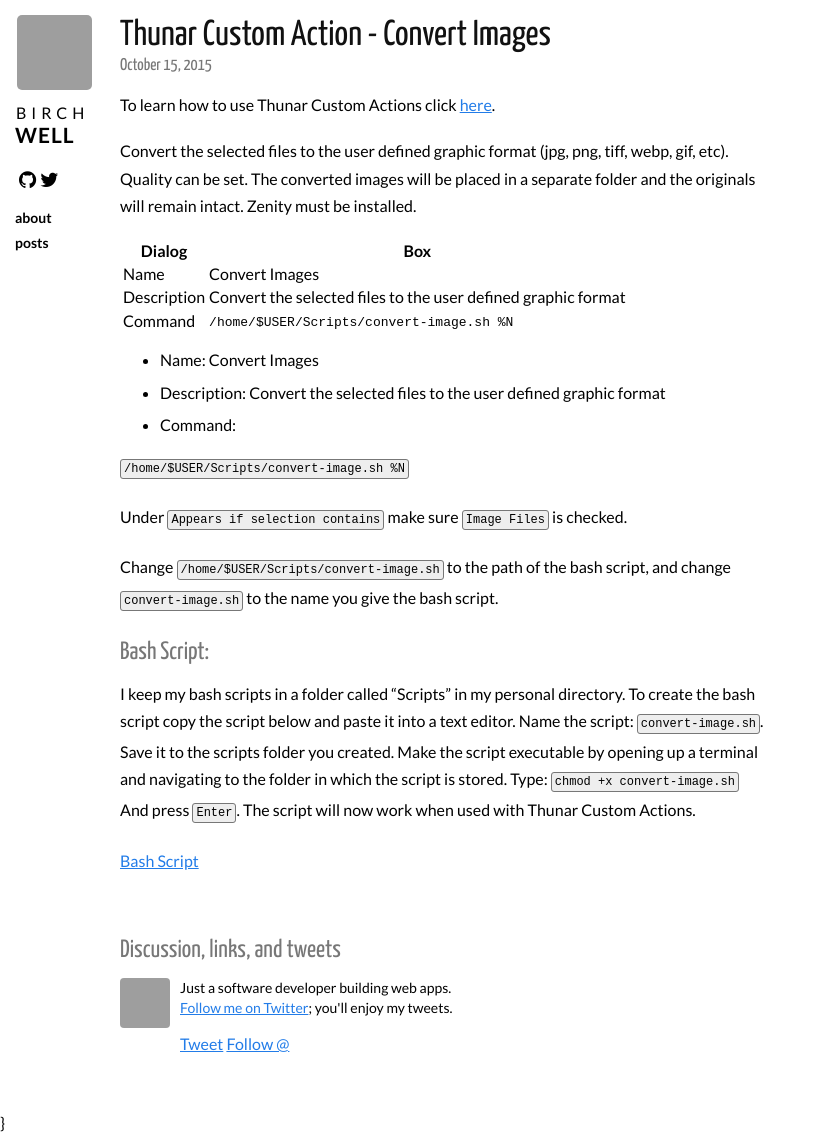
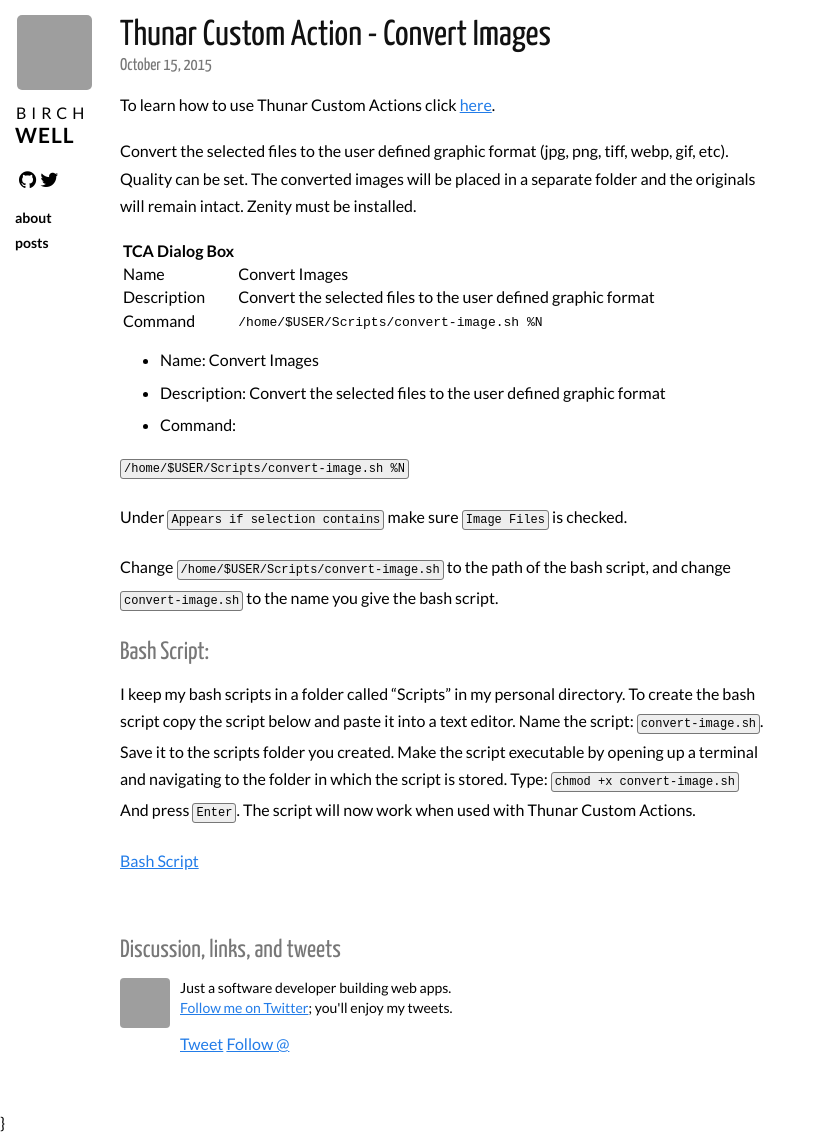
Before and after one commit to Birchwell/birchwell.github.io, a Jekyll site: the page built from _posts/2015-10-15-thunar-custom-actions-convert-images.md, in a window 1280 px wide, cut to the strip 0-1132 px from the top of the page. Shown: the whole strip, without its empty margins (0-826 px from the left). Built offline with Jekyll 4.4.1, drawn with Linux system fonts in a browser that asks for light colours; nearby versions of some CDN libraries; Markdown is read by kramdown in place of the engine named in the settings; comment, search, counter and statistics services are not loaded; grey boxes are pictures that could not be loaded.

Commit message:
Update 2015-10-15-thunar-custom-actions-convert-images.md

```diff
--- a/_posts/2015-10-15-thunar-custom-actions-convert-images.md
+++ b/_posts/2015-10-15-thunar-custom-actions-convert-images.md
@@ -7,7 +7,7 @@
 
 Convert the selected files to the user defined graphic format (jpg, png, tiff, webp, gif, etc). Quality can be set. The converted images will be placed in a separate folder and the originals will remain intact. Zenity must be installed.
 
-Dialog|Box
+|TCA Dialog Box
 ------------- | -------------
 Name|Convert Images
 Description|Convert the selected files to the user defined graphic format
```
